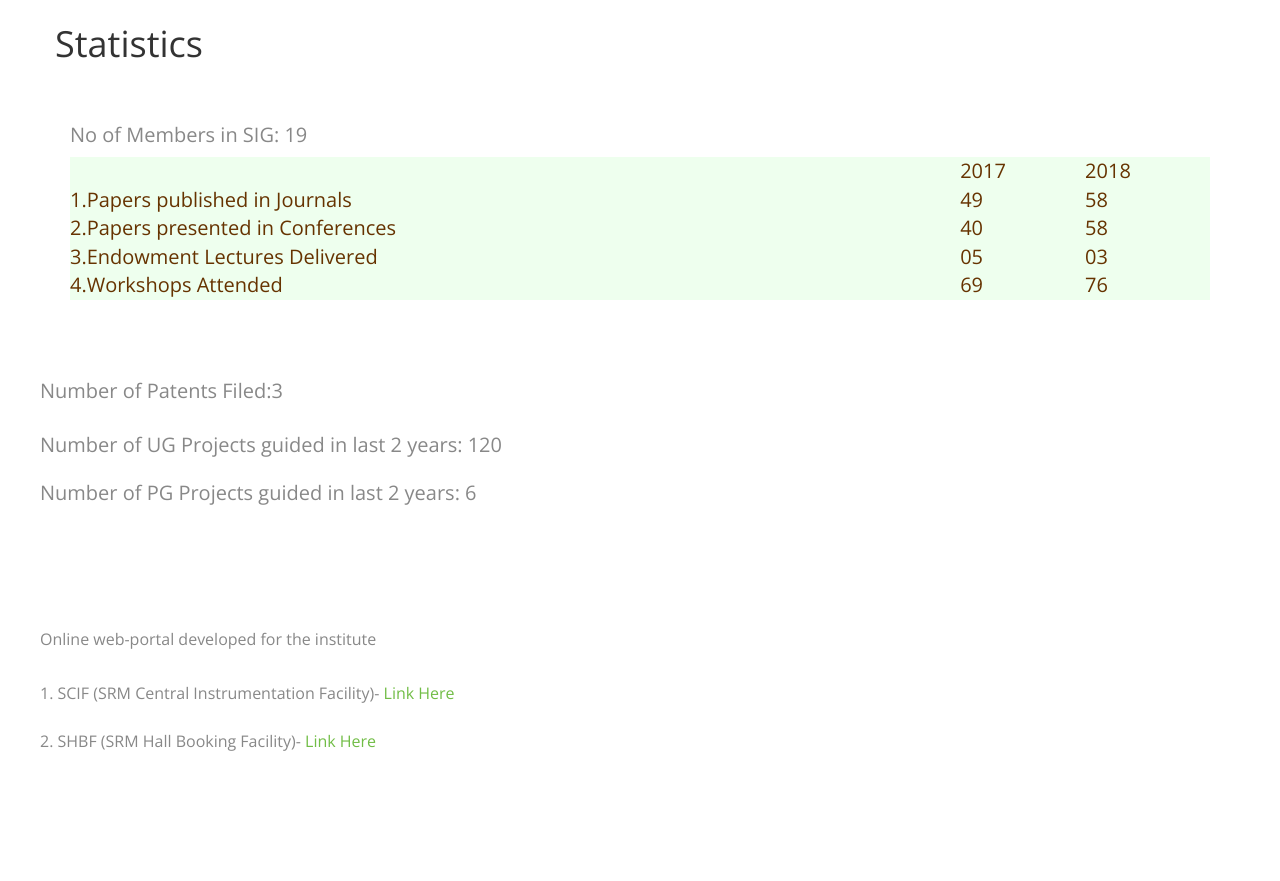
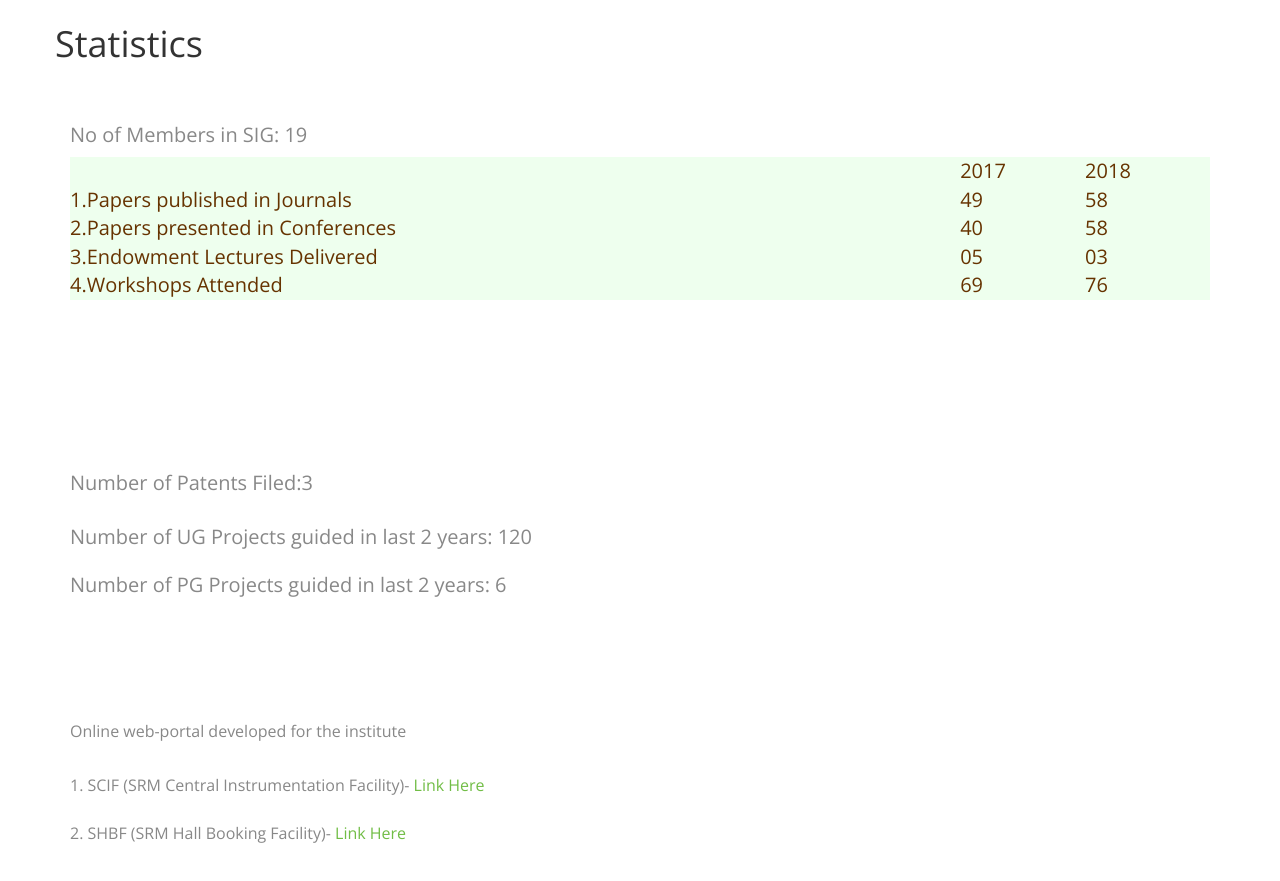
Before and after one commit to srmsig/srmsig.github.io, a plain HTML site: page index.html in a window 1280 px wide. Shown: the part 4720-5601 px from the top of the page. Drawn offline with nearby package versions, Linux system fonts and the light colour scheme.

Commit message:
Update index.html

```diff
--- a/index.html
+++ b/index.html
@@ -438,18 +438,18 @@ clear: both;
           	</font>
 
         </p>
-      </div>
-      <div class="row"><br>
+                    <br>
          <p style="font-size: 20px;"> <br><br><br>Number of Patents Filed:3</p><br>
 
           <p style="font-size: 20px;">Number of UG Projects guided in last 2 years: 120 <br><br>Number of PG Projects guided in last 2 years: 6</p><br>
 
-      </div>
-      <div class="row"><br>
+
+<br>
          <p style="font-size: 16px"> <br><br><br>Online web-portal developed for the institute</p><br>
 
           <p style="font-size: 16px">1. SCIF (SRM Central Instrumentation Facility)- <a href="http://www.srmscif.in/">Link Here</a><br><br>
               2. SHBF (SRM Hall Booking Facility)- <a href="http://shbf.srmuniv.ac.in/">Link Here</a><br></p>
+
 
       </div>
 
```
